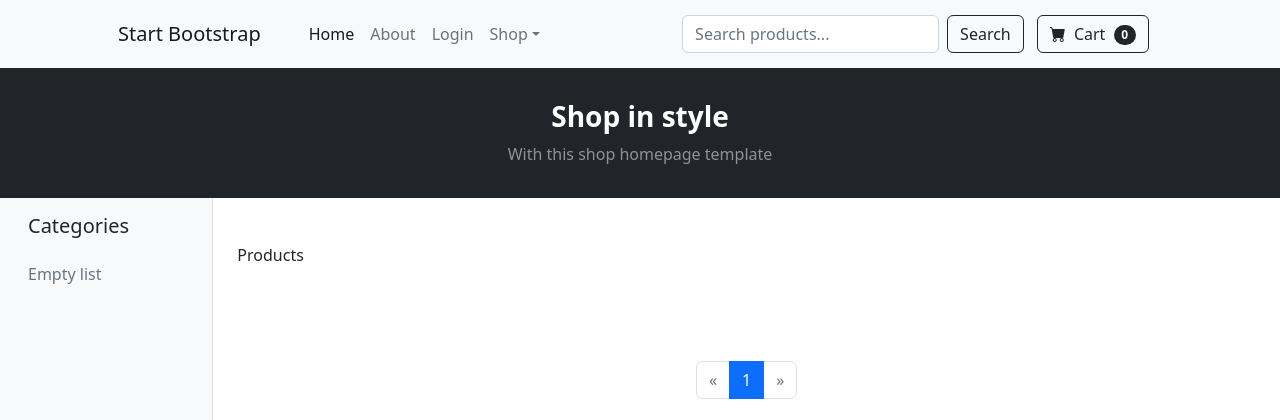
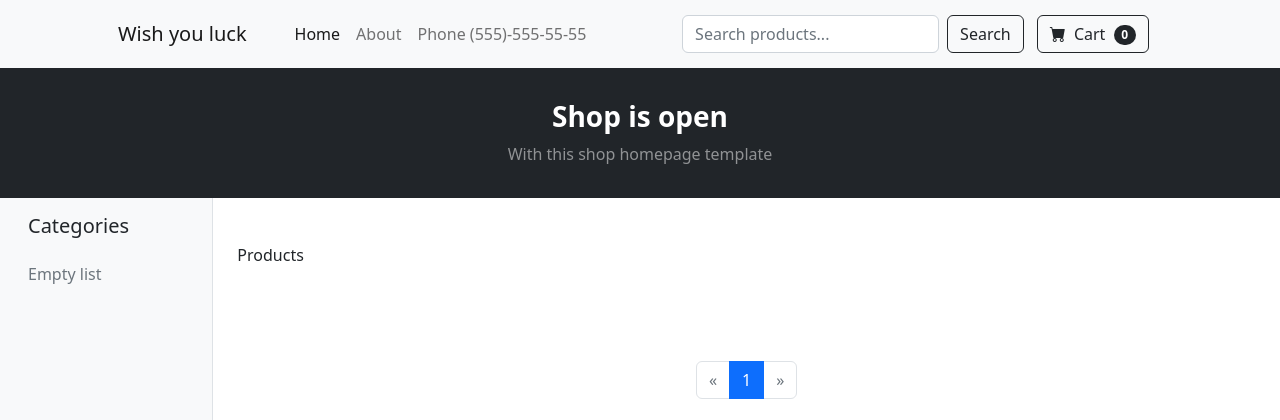
Before and after one commit to MykolaIvanowski/DSH, a Django app: page /home/ in a window 1280 px wide. Shown: the top 420 px of the page. Run offline with Django 4.2, Linux system fonts and the light colour scheme; data that the repository does not hold is empty; some libraries are stand-ins or nearby versions.

Commit message:
UI changes

```diff
--- a/app_dsh/templates/base.html
+++ b/app_dsh/templates/base.html
@@ -7,7 +7,7 @@
         <meta name="viewport" content="width=device-width, initial-scale=1, shrink-to-fit=no" />
         <meta name="description" content="" />
         <meta name="author" content="" />
-        <title>Shop Homepage - Start Bootstrap Template</title>
+        <title>Shop Homepage</title>
         <!-- Favicon-->
         <link rel="icon" type="image/x-icon" href="{% static 'assets/favicon.ico' %}" />
         <!-- Bootstrap icons-->
--- a/app_dsh/templates/home.html
+++ b/app_dsh/templates/home.html
@@ -4,7 +4,7 @@
 <header class="bg-dark py-3">
   <div class="container-fluid px-4 px-lg-5 my-3">
     <div class="text-center text-white">
-      <h1 class="h3 fw-bold">Shop in style</h1>
+      <h1 class="h3 fw-bold">Shop is open</h1>
       <p class="text-white-50 mb-0">With this shop homepage template</p>
     </div>
   </div>
--- a/app_dsh/templates/navbar.html
+++ b/app_dsh/templates/navbar.html
@@ -1,7 +1,7 @@
 <!DOCTYPE html>
        <nav class="navbar navbar-expand-lg navbar-light bg-light">
             <div class="container px-4 px-lg-5">
-                <a class="navbar-brand" href="#!">Start Bootstrap</a>
+                <a class="navbar-brand" href="#!">Wish you luck</a>
                 <button class="navbar-toggler" type="button" data-bs-toggle="collapse" data-bs-target="#navbarSupportedContent" aria-controls="navbarSupportedContent" aria-expanded="false" aria-label="Toggle navigation"><span class="navbar-toggler-icon"></span></button>
                 <div class="collapse navbar-collapse" id="navbarSupportedContent">
                     <ul class="navbar-nav me-auto mb-2 mb-lg-0 ms-lg-4">
@@ -10,17 +10,9 @@
                         {% if user.is_authenticated %}
                         <li class="nav-item"><a class="nav-link" href="{% url 'logout' %}">Logout</a></li>
                         {% else %}
-                        <li class="nav-item"><a class="nav-link" href="{% url 'login' %}">Login</a></li>
+<!--                        <li class="nav-item"><a class="nav-link" href="{% url 'login' %}">Login</a></li>-->
                         {% endif %}
-                        <li class="nav-item dropdown">
-                            <a class="nav-link dropdown-toggle" id="navbarDropdown" href="#" role="button" data-bs-toggle="dropdown" aria-expanded="false">Shop</a>
-                            <ul class="dropdown-menu" aria-labelledby="navbarDropdown">
-                                <li><a class="dropdown-item" href="#!">All Products</a></li>
-                                <li><hr class="dropdown-divider" /></li>
-                                <li><a class="dropdown-item" href="#!">Popular Items</a></li>
-                                <li><a class="dropdown-item" href="#!">New Arrivals</a></li>
-                            </ul>
-                        </li>
+                        <li class="nav-item"><a class="nav-link" >Phone (555)-555-55-55</a></li>
                     </ul>
 
                     <form method="POST" action="{% url 'search' %}" class="d-flex">
--- a/app_dsh/templates/product_detail.html
+++ b/app_dsh/templates/product_detail.html
@@ -7,7 +7,11 @@
       <div class="row g-0">
         <div class="col-md-4 d-flex align-items-stretch">
           <div class="image-frame w-100">
-            <img src="{{ product.image.url }}" alt="{{ product.name }}">
+              {% if product.image and product.image.name %}
+                <img src="{{ product.image.url }}" alt="{{ product.name }}">
+              {% else %}
+                <img src="https://dummyimage.com/450x300/dee2e6/6c757d.jpg" alt="No image available">
+              {% endif %}
           </div>
         </div>
         <div class="col-md-8">
--- a/app_dsh/views.py
+++ b/app_dsh/views.py
@@ -45,8 +45,9 @@ def login_user(request):
         return render(request, 'login.html', {'error':'invalid credential'})
 
 def logout_user(request):
-    logout(request)
-    messages.success(request,'You have been logout')
+    if not (request.user.is_authenticated and request.user.is_superuser):
+        logout(request)
+        messages.success(request,'You have been logout')
     return redirect('home')
 
 def register_user(request):
```
